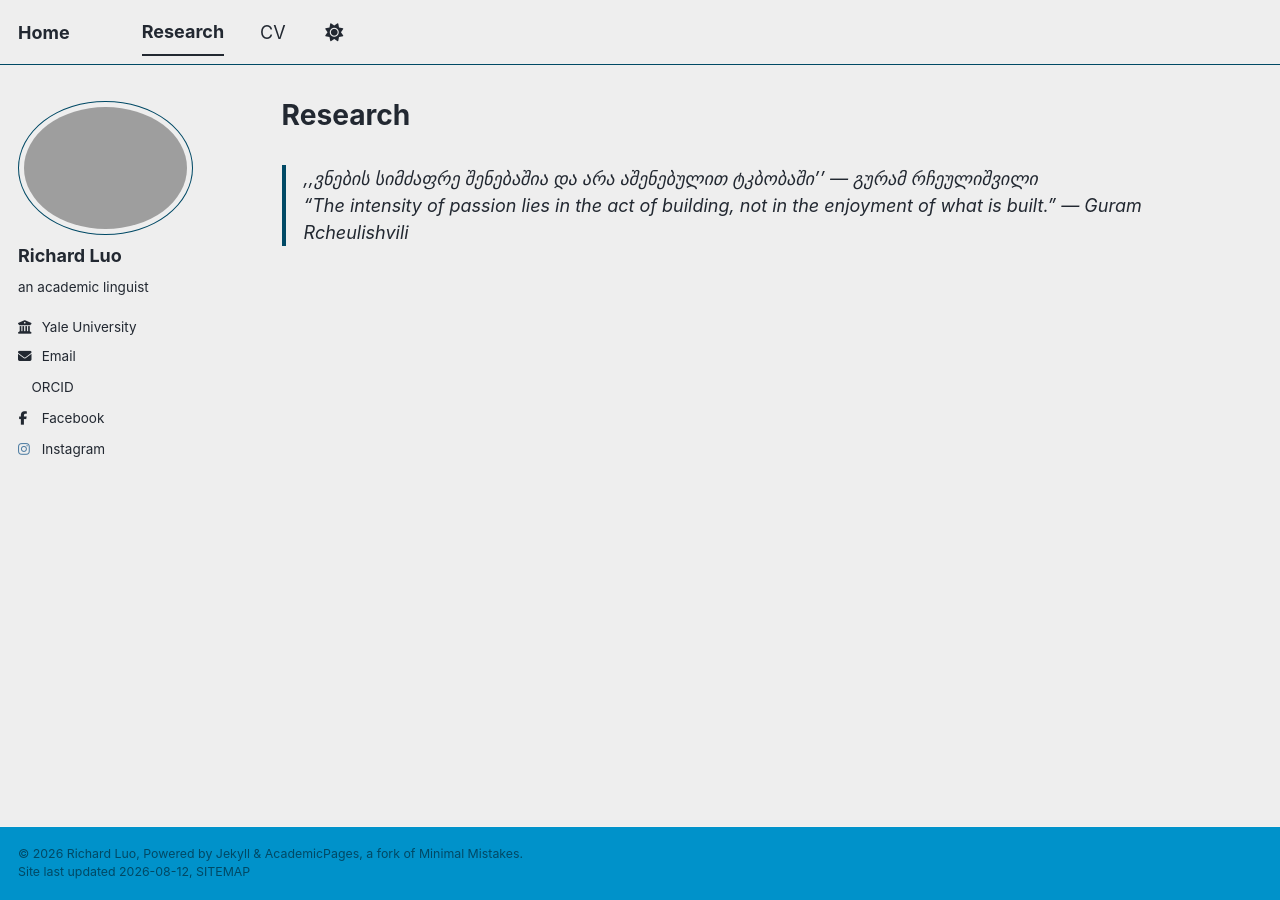
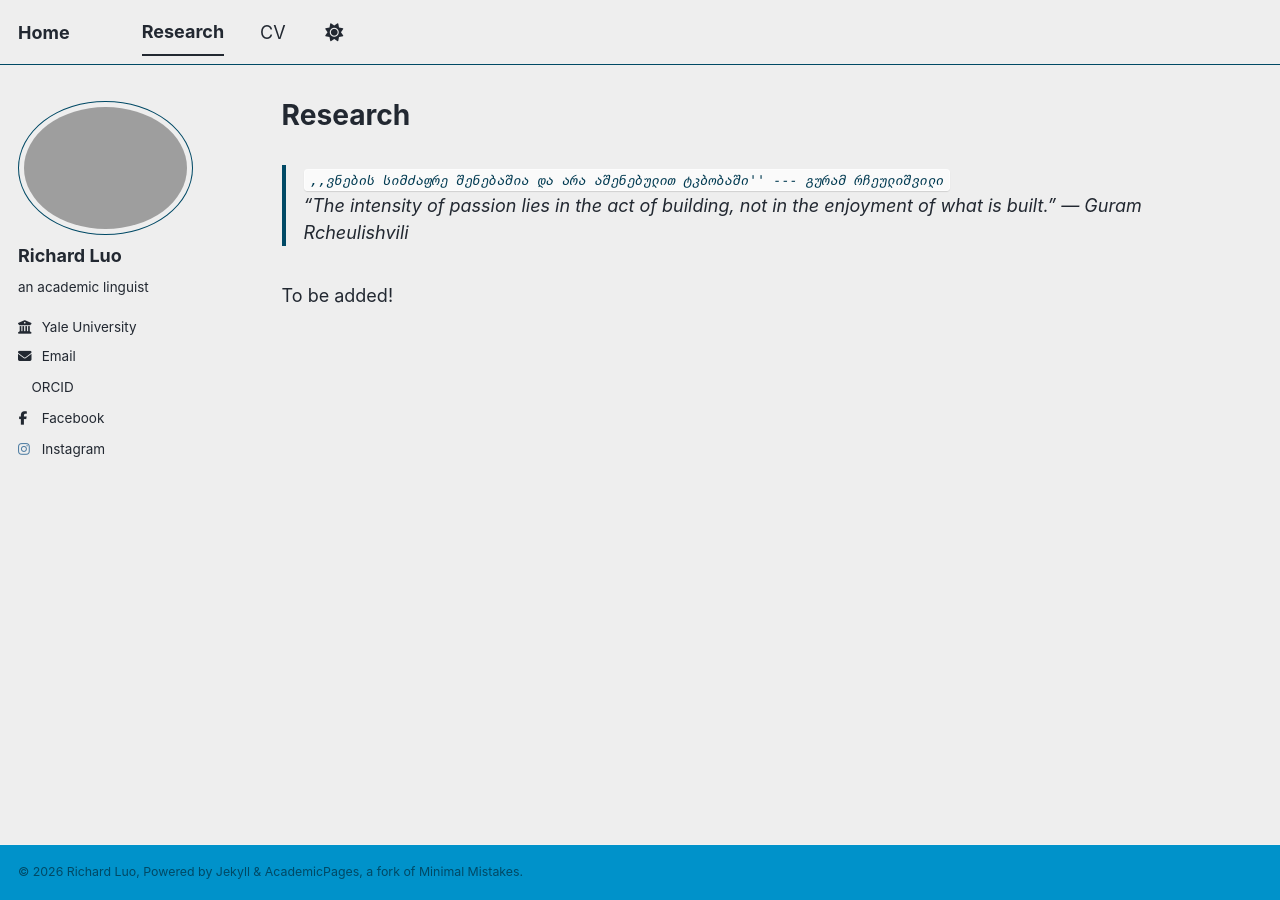
Before and after one commit to RichardMaS/richardmas.github.io, a Jekyll site: the page built from _pages/research.md, in a window 1280 px wide. Built offline with Jekyll 4.4.1, drawn with Linux system fonts in a browser that asks for light colours; a style sheet for code colours, icons or effects is not loaded.

Commit message:
change footer

````diff
--- a/_includes/footer.html
+++ b/_includes/footer.html
@@ -21,5 +21,5 @@
 
 <div class="page__footer-copyright">
   &copy; {{ site.time | date: '%Y' }} {{ site.name | default: site.title }}, {{ site.data.ui-text[site.locale].powered_by | default: "Powered by" }} <a href="https://jekyllrb.com" rel="nofollow">Jekyll</a> &amp; <a href="https://github.com/academicpages/academicpages.github.io">AcademicPages</a>, a fork of <a href="https://mademistakes.com/work/minimal-mistakes-jekyll-theme/" rel="nofollow">Minimal Mistakes</a>.<br />
-  Site last updated {{ "now" | date: '%Y-%m-%d' }}, <a href="/sitemap/" style="text-transform: uppercase;">{{ site.data.ui-text[site.locale].site_map | default: "Sitemap" }}</a>
+  <!-- Site last updated {{ "now" | date: '%Y-%m-%d' }}, <a href="/sitemap/" style="text-transform: uppercase;">{{ site.data.ui-text[site.locale].site_map | default: "Sitemap" }}</a> -->
 </div>
--- a/_pages/research.md
+++ b/_pages/research.md
@@ -5,5 +5,7 @@ permalink: /research/
 author_profile: true
 ---
 
-> ,,ვნების სიმძაფრე შენებაშია და არა აშენებულით ტკბობაში'' --- გურამ რჩეულიშვილი<br>
+> ```,,ვნების სიმძაფრე შენებაშია და არა აშენებულით ტკბობაში'' --- გურამ რჩეულიშვილი```<br>
 > *"The intensity of passion lies in the act of building, not in the enjoyment of what is built." --- Guram Rcheulishvili*
+
+To be added!
````
